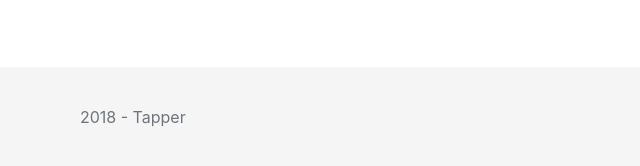
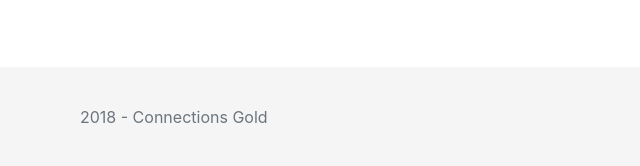
Before and after one commit to yankelahiany/flintlock, a Jekyll site: the page built from index.md, in a window 1280 px wide. Shown: the part 209-375 px from the top of the page, without its empty margins (5-645 px from the left). Built offline with Jekyll 4.4.1, drawn with Linux system fonts in a browser that asks for light colours; a script that is not in the unit is left out.

Commit message:
Footer Change Connections Gold

```diff
--- a/_layouts/default.html
+++ b/_layouts/default.html
@@ -32,7 +32,7 @@
 
   <footer class="footer">
     <div class="container">
-      <span class="text-muted">2018 - Tapper</span>
+      <span class="text-muted">2018 - Connections Gold</span>
       <script type="text/javascript" src="https://identity.netlify.com/v1/netlify-identity-widget.js"></script>
 
     </div>
```
